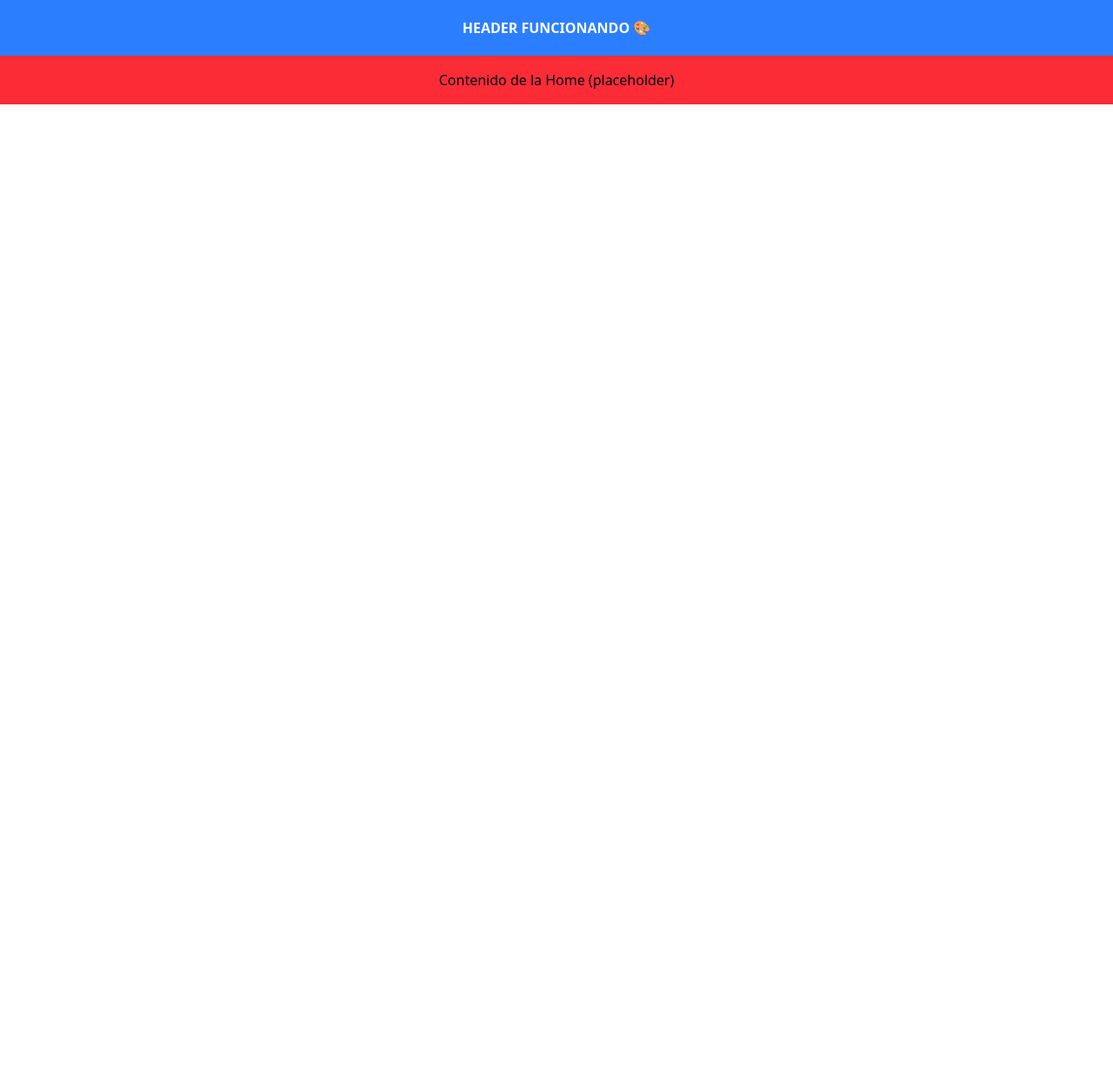
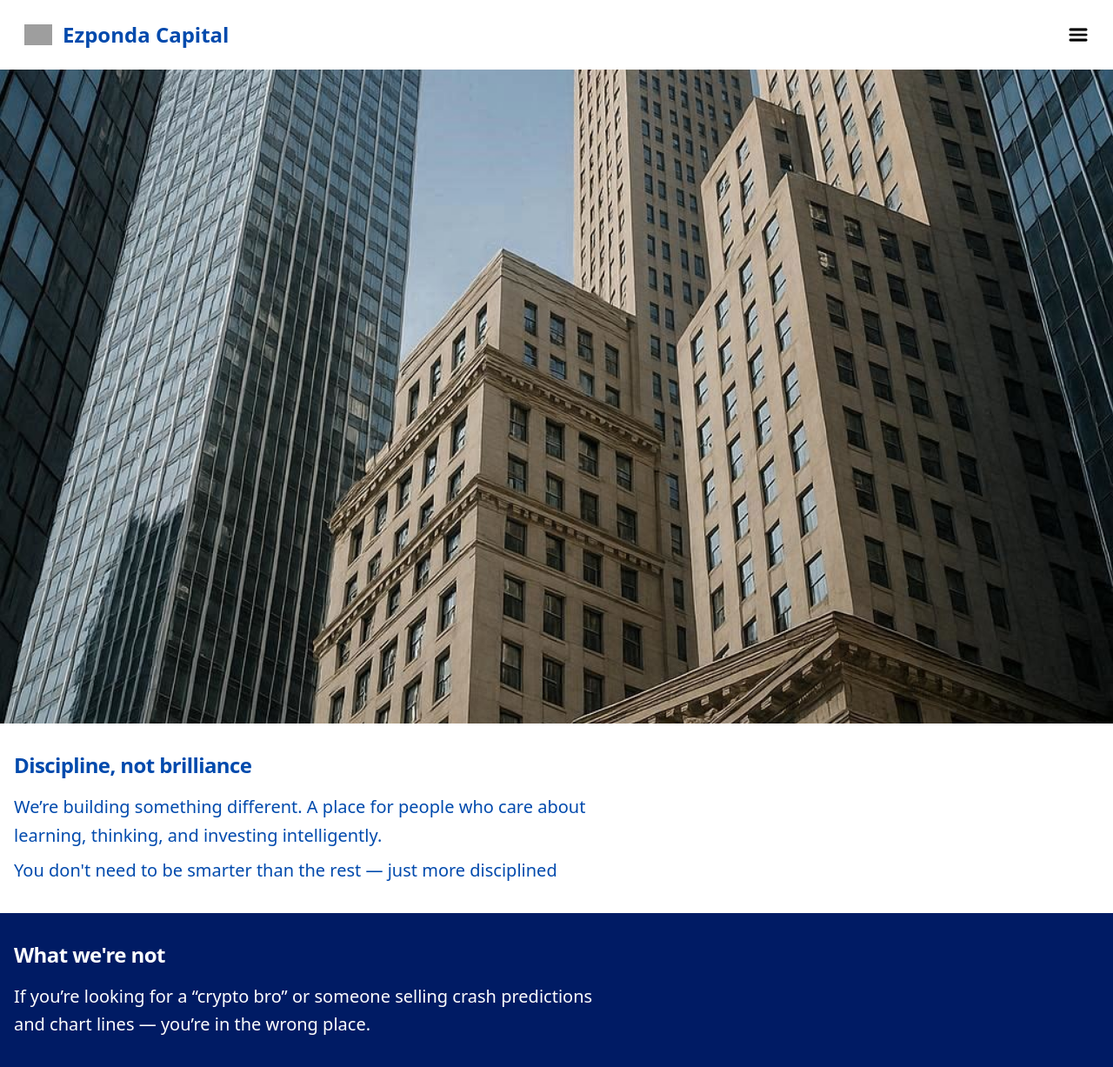
Before and after one commit to eduezponda/substack, a React app in the folder frontend/: page / in a window 1280 px wide. Shown: the whole page at 87% size. Before the commit the page ends 800 px from the top, so only its background shows below. Built offline with nearby package versions, Linux system fonts and the light colour scheme; grey boxes are pictures that could not be loaded; the HTML template or start-up script is replaced by a standard one.

Commit message:
Add header, hero and basic sections of home

```diff
--- /dev/null
+++ b/frontend/src/components/Home/Header.tsx
@@ -0,0 +1,22 @@
+export default function Header() {
+  return (
+    <header className="flex items-center justify-between px-4 py-6 bg-white ml-3 mr-3">
+      <div className="flex items-center mr-2">
+        <img
+          src="images/home/logo.png"
+          alt="Logo"
+          className="w-8 h-8 object-contain"
+        />
+        <h1 className="text-[#004AAD] font-bold text-2xl ml-3">
+          Ezponda Capital
+        </h1>
+      </div>
+
+      <img
+        src="images/home/hamburguer.png"
+        alt="Menu"
+        className="w-6 h-6 object-contain"
+      />
+    </header>
+  );
+}
--- /dev/null
+++ b/frontend/src/components/Home/Hero.tsx
@@ -0,0 +1,11 @@
+export default function Hero() {
+  return (
+    <div className="w-full">
+      <img
+        src="/images/home/hero.jpeg"
+        alt="Imagen principal"
+        className="w-full h-[calc(100vh-48px)] object-cover"
+      />
+    </div>
+  );
+}
--- /dev/null
+++ b/frontend/src/components/Home/SectionBusinessObjective.tsx
@@ -0,0 +1,16 @@
+export default function SectionWhatWereNot() {
+  return (
+    <section className="w-full bg-white px-4 py-8">
+      <h2 className="text-[#004AAD] text-2xl font-bold mb-4 tracking-tight">
+        Discipline, not brilliance
+      </h2>
+      <p className="text-[#004AAD] text-xl leading-relaxed font-normal max-w-2xl">
+        We’re building something different. A place for people who care about learning, thinking, and investing intelligently.
+        <div className="mt-2">
+          You don't need to be smarter than the rest — just more disciplined
+        </div>
+      </p>
+
+    </section>
+  );
+}
--- /dev/null
+++ b/frontend/src/components/Home/SectionFromNoiseToKnowledge.tsx
@@ -0,0 +1,13 @@
+export default function SectionWhatWereNot() {
+  return (
+    <section className="w-full bg-white px-4 py-8">
+      <h2 className="text-[#004AAD] text-2xl font-bold mb-4 tracking-tight">
+        What we're not
+      </h2>
+      <p className="text-[#004AAD] text-xl leading-relaxed font-normal max-w-2xl">
+        If you’re looking for a “crypto bro” or someone selling crash predictions
+        and chart lines — you’re in the wrong place.
+      </p>
+    </section>
+  );
+}
--- /dev/null
+++ b/frontend/src/components/Home/SectionWhatWereNot.tsx
@@ -0,0 +1,13 @@
+export default function SectionWhatWereNot() {
+  return (
+    <section className="w-full bg-[#001B64] px-4 py-8">
+      <h2 className="text-white text-2xl font-bold mb-4 tracking-tight">
+        What we're not
+      </h2>
+      <p className="text-white text-xl leading-relaxed font-normal max-w-2xl">
+        If you’re looking for a “crypto bro” or someone selling crash predictions
+        and chart lines — you’re in the wrong place.
+      </p>
+    </section>
+  );
+}
--- a/frontend/src/components/layout/Header.tsx
+++ /dev/null
@@ -1,7 +0,0 @@
-export default function Header() {
-  return (
-    <header className="w-full h-16 bg-blue-500 text-white flex items-center justify-center">
-      <p className="font-bold">HEADER FUNCIONANDO 🎨</p>
-    </header>
-  );
-}
--- a/frontend/src/pages/Home.tsx
+++ b/frontend/src/pages/Home.tsx
@@ -1,14 +1,16 @@
-import Header from "@/components/layout/Header";
+import Header from "@/components/Home/Header";
+import Hero from "@/components/Home/Hero";
+import SectionBusinessObjective from "@/components/Home/SectionBusinessObjective";
+import SectionWhatWereNot from "@/components/Home/SectionWhatWereNot";
 
 export default function Home() {
   return (
-    <div className="flex flex-col min-h-screen">
+    <div className="border-0 border-none">
       <Header />
-      <main className="flex p-4 bg-red-500 justify-center">
-        <p className="text-center text-white-700">
-          Contenido de la Home (placeholder)
-        </p>
-      </main>
+      <Hero />
+      <SectionBusinessObjective />
+      <SectionWhatWereNot />
+
     </div>
   );
 }
```
